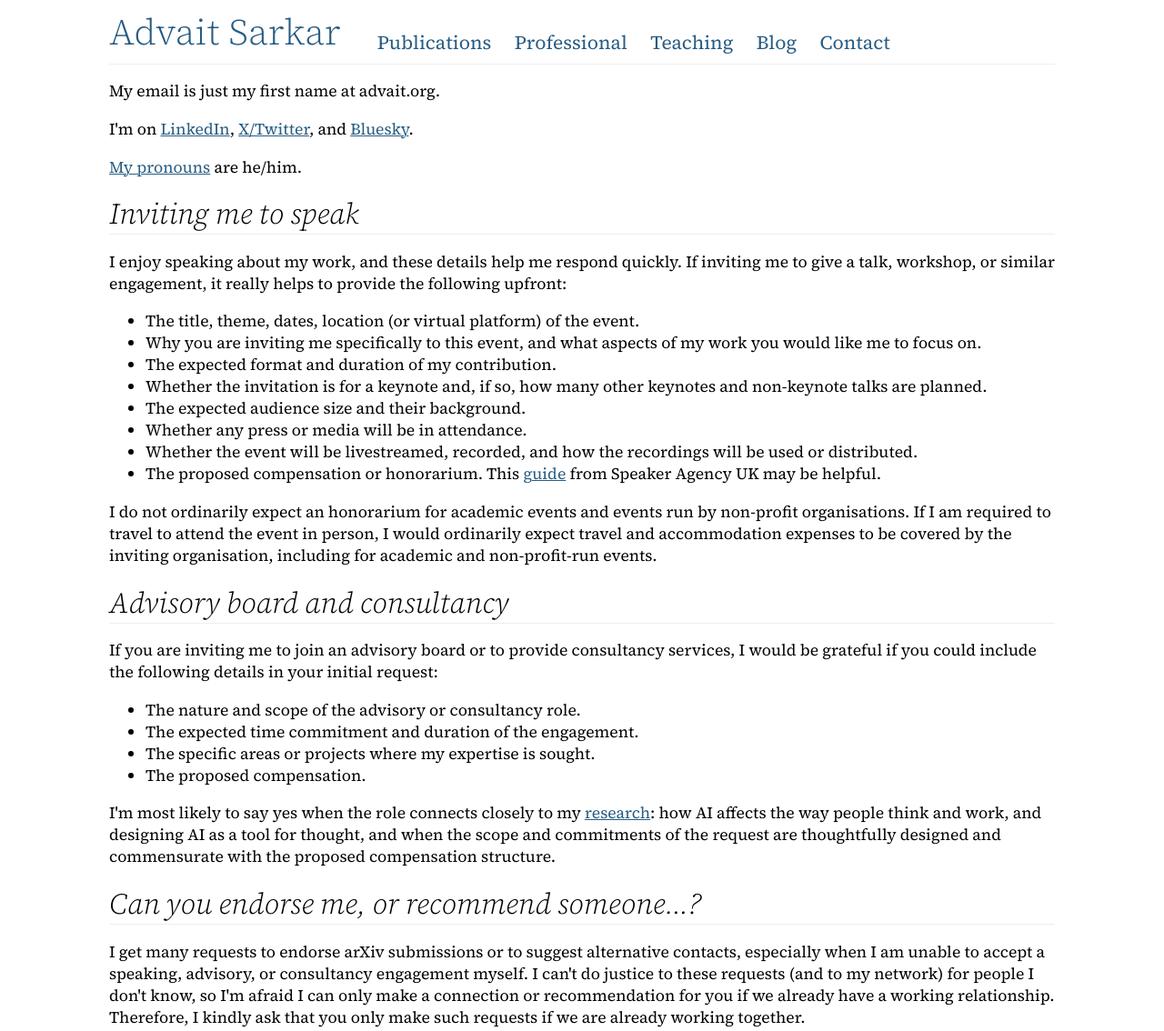
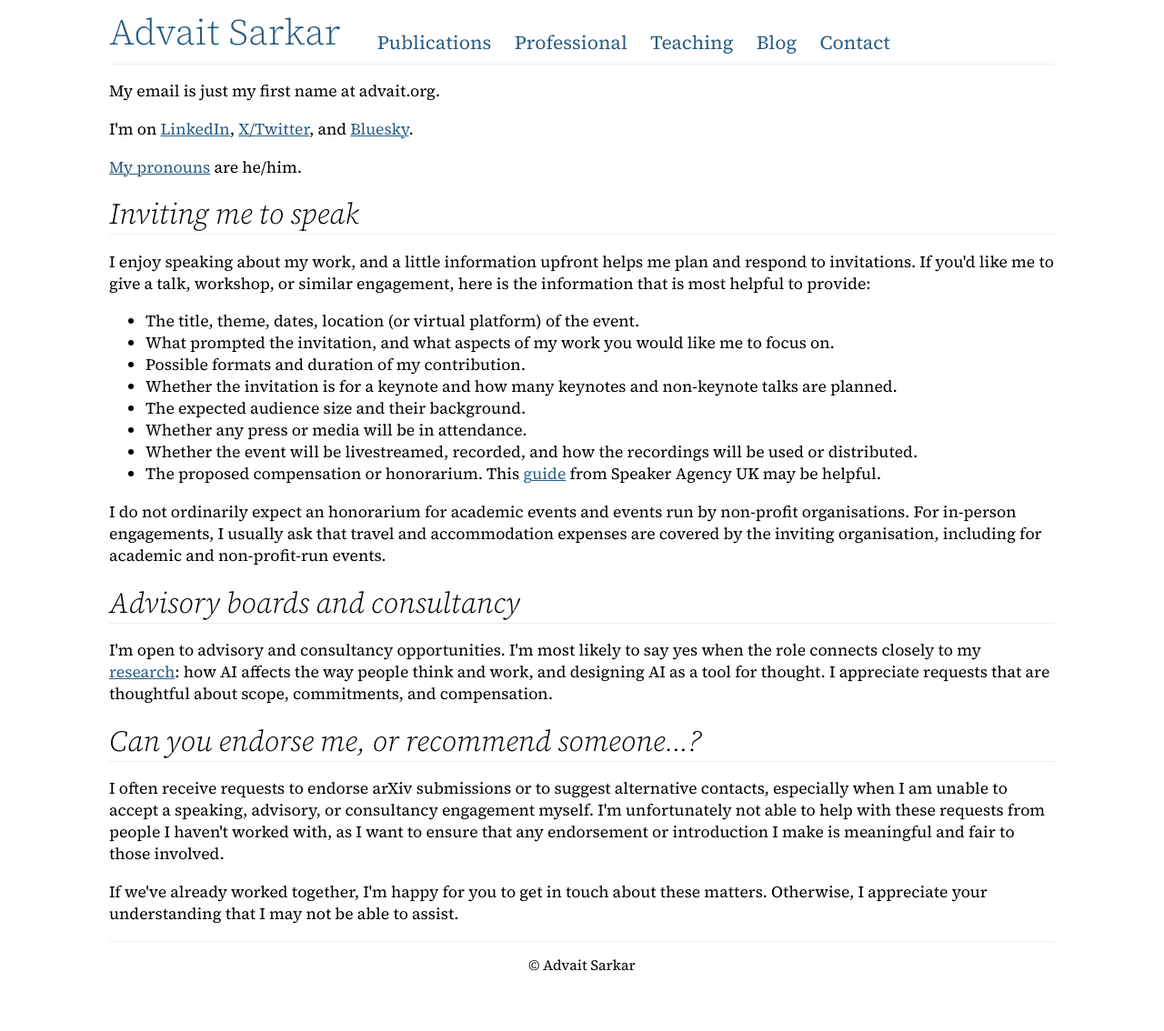
Before and after one commit to AdvaitSarkar/advait.org, a plain HTML site: page contact.html in a window 1280 px wide. Shown: the top 1134 px of the page at 91% size. After the commit the page ends 1088 px from the top, so only its background shows below. Drawn offline with Linux system fonts and the light colour scheme.

Commit message:
Update contact.html

```diff
--- a/contact.html
+++ b/contact.html
@@ -28,32 +28,27 @@
 </div>
 
 <h2>Inviting me to speak</h2>
-<p>I enjoy speaking about my work, and these details help me respond quickly. If inviting me to give a talk, workshop, or similar engagement, it really helps to provide the following upfront:</p>
+<p>I enjoy speaking about my work, and a little information upfront helps me plan and respond to invitations. If you'd like me to give a talk, workshop, or similar engagement, here is the information that is most helpful to provide:</p>
 		<ul>
 			<li>The title, theme, dates, location (or virtual platform) of the event.</li>
-			<li>Why you are inviting me specifically to this event, and what aspects of my work you would like me to focus on.</li>
-			<li>The expected format and duration of my contribution.</li>
-			<li>Whether the invitation is for a keynote and, if so, how many other keynotes and non-keynote talks are planned.</li>
+			<li>What prompted the invitation, and what aspects of my work you would like me to focus on.</li>
+			<li>Possible formats and duration of my contribution.</li>
+			<li>Whether the invitation is for a keynote and how many keynotes and non-keynote talks are planned.</li>
 			<li>The expected audience size and their background.</li>
 			<li>Whether any press or media will be in attendance.</li>
 			<li>Whether the event will be livestreamed, recorded, and how the recordings will be used or distributed.</li>
 			<li>The proposed compensation or honorarium. This <a href="https://www.speakeragency.co.uk/blog/how-much-does-a-keynote-speaker-cost-uk">guide</a> from Speaker Agency UK may be helpful.</li>
 		</ul>
 
-<p>I do not ordinarily expect an honorarium for academic events and events run by non-profit organisations. If I am required to travel to attend the event in person, I would ordinarily expect travel and accommodation expenses to be covered by the inviting organisation, including for academic and non-profit-run events.</p>
+<p>I do not ordinarily expect an honorarium for academic events and events run by non-profit organisations. For in-person engagements, I usually ask that travel and accommodation expenses are covered by the inviting organisation, including for academic and non-profit-run events.</p>
 
-<h2>Advisory board and consultancy</h2>
-<p>If you are inviting me to join an advisory board or to provide consultancy services, I would be grateful if you could include the following details in your initial request:</p>
-		<ul>
-			<li>The nature and scope of the advisory or consultancy role.</li>
-			<li>The expected time commitment and duration of the engagement.</li>
-			<li>The specific areas or projects where my expertise is sought.</li>
-			<li>The proposed compensation.</li>
-		</ul>
-<p>I'm most likely to say yes when the role connects closely to my <a href="/publications">research</a>: how AI affects the way people think and work, and designing AI as a tool for thought, and when the scope and commitments of the request are thoughtfully designed and commensurate with the proposed compensation structure.</p>
+<h2>Advisory boards and consultancy</h2>
+<p>I'm open to advisory and consultancy opportunities. I'm most likely to say yes when the role connects closely to my <a href="/publications">research</a>: how AI affects the way people think and work, and designing AI as a tool for thought. I appreciate requests that are thoughtful about scope, commitments, and compensation.</p>
 
 <h2>Can you endorse me, or recommend someone...?</h2>
-<p>I get many requests to endorse arXiv submissions or to suggest alternative contacts, especially when I am unable to accept a speaking, advisory, or consultancy engagement myself. I can't do justice to these requests (and to my network) for people I don't know, so I'm afraid I can only make a connection or recommendation for you if we already have a working relationship. Therefore, I kindly ask that you only make such requests if we are already working together.</p>
+<p>I often receive requests to endorse arXiv submissions or to suggest alternative contacts, especially when I am unable to accept a speaking, advisory, or consultancy engagement myself. I'm unfortunately not able to help with these requests from people I haven't worked with, as I want to ensure that any endorsement or introduction I make is meaningful and fair to those involved.</p>
+
+<p>If we've already worked together, I'm happy for you to get in touch about these matters. Otherwise, I appreciate your understanding that I may not be able to assist.</p>
 
 
 <!--
```
